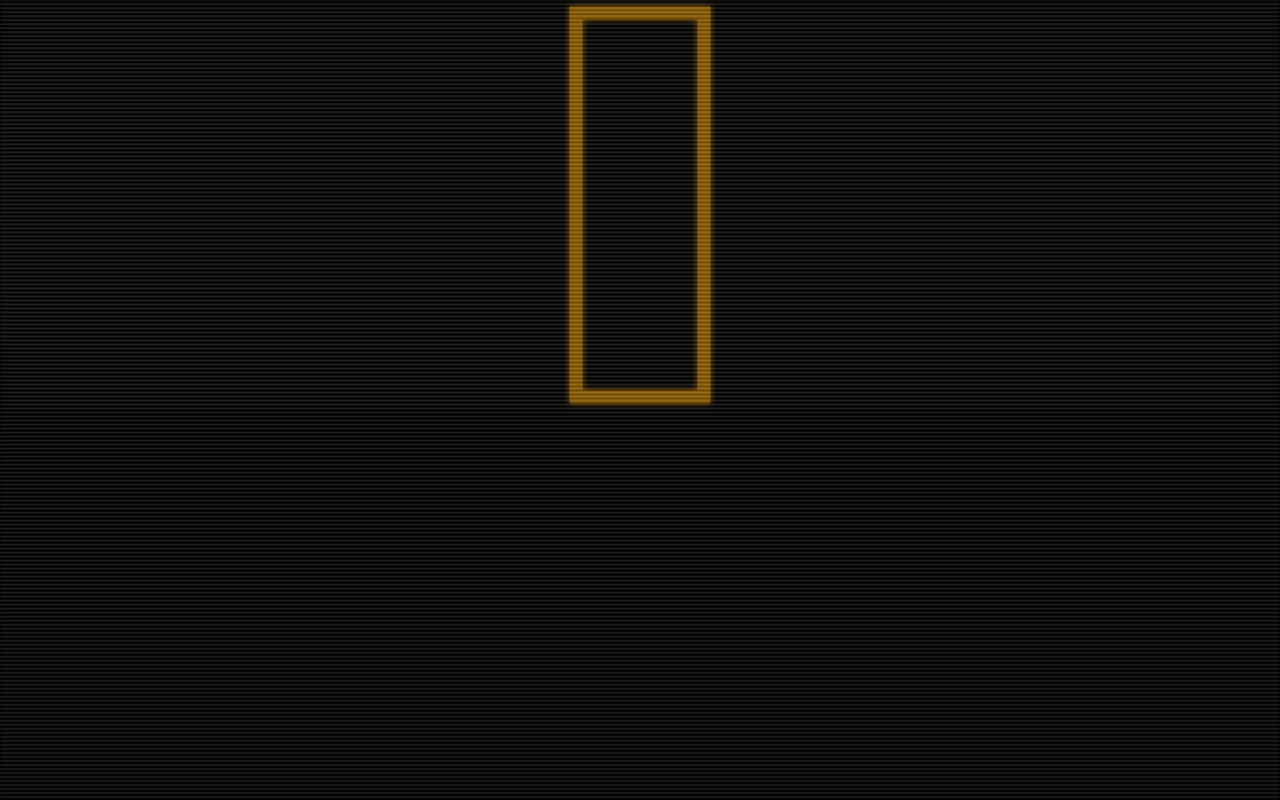
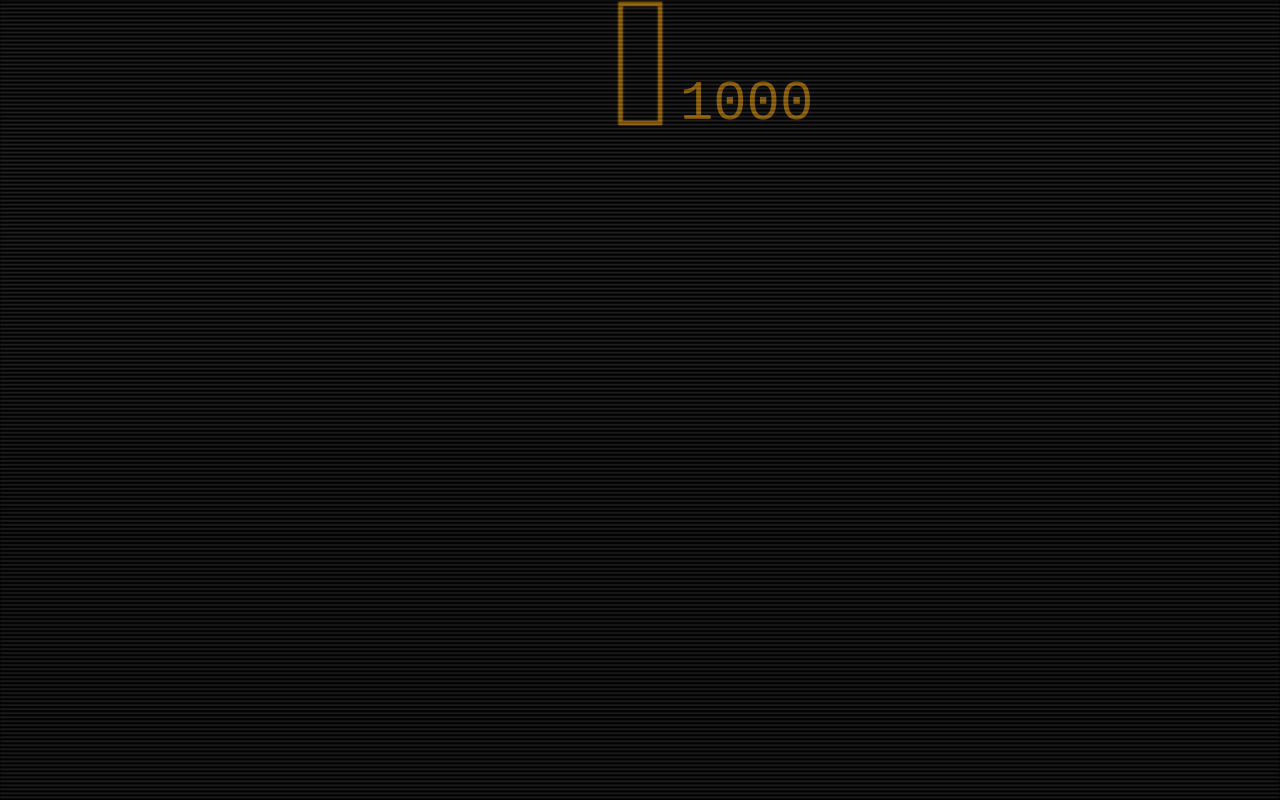
Before and after one commit to RandomAnomaly/pomodoro2, a website: page index.html in a window 1280 px wide. Shown: the top 800 px of the page. Drawn offline with nearby package versions, Linux system fonts and the light colour scheme.

Commit message:
Got scaling working

```diff
--- a/index.html
+++ b/index.html
@@ -11,9 +11,10 @@
 </head>
 
 <body>
-    <div class="content" ng-controller="pomodoroController">
-
-            <svg width="100%" viewBox="0 0 100 100">
+    <div class=" content" ng-controller="pomodoroController">
+        <div>
+            <div class="col-xs-4 col-xs-push-4">
+            <svg width="100%" height="100%" viewBox="0 0 100 100">
 
                 <filter id="glow">
                     <feGaussianBlur stdDeviation="0.3" result="coloredBlur" />
@@ -26,9 +27,10 @@
 
 
                 <rect x="45" y="1" width="10" height="30" fill="none" stroke="orange" filter="url(#glow)" onclick="console.log('click!');" />
-                <!--<text x="10" y="10" fill="orange">{{timeRemaining}}</text>-->
+                <text x="60" y="30" fill="orange" font-family="monospace">{{timeRemaining}}</text>
             </svg>
-
+            </div>
+        </div>
 
         <div class="overlay" width="100%" height="100%">
         </div>
--- a/styles.css
+++ b/styles.css
@@ -1,4 +1,11 @@
+/*html, body {
+    margin:0;
+    padding:0;
+    overflow:hidden;
+}*/
+
 body {
+    overflow: hidden;
     background-color: black;
 }
 
@@ -12,7 +19,7 @@ body {
 
     top: 0;
     width: 100%;
-    height: 100%;
+    height: 100vh;
 
 
     z-index: 4010;
```
